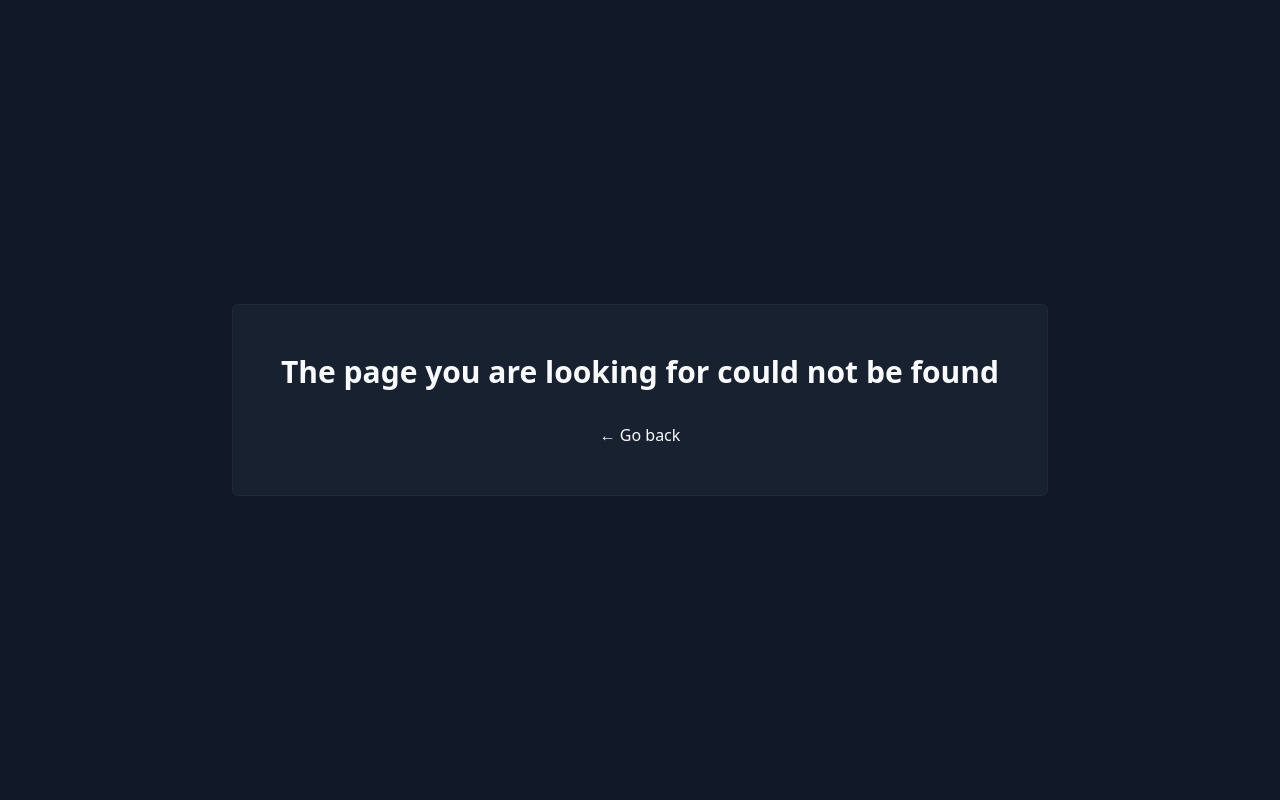
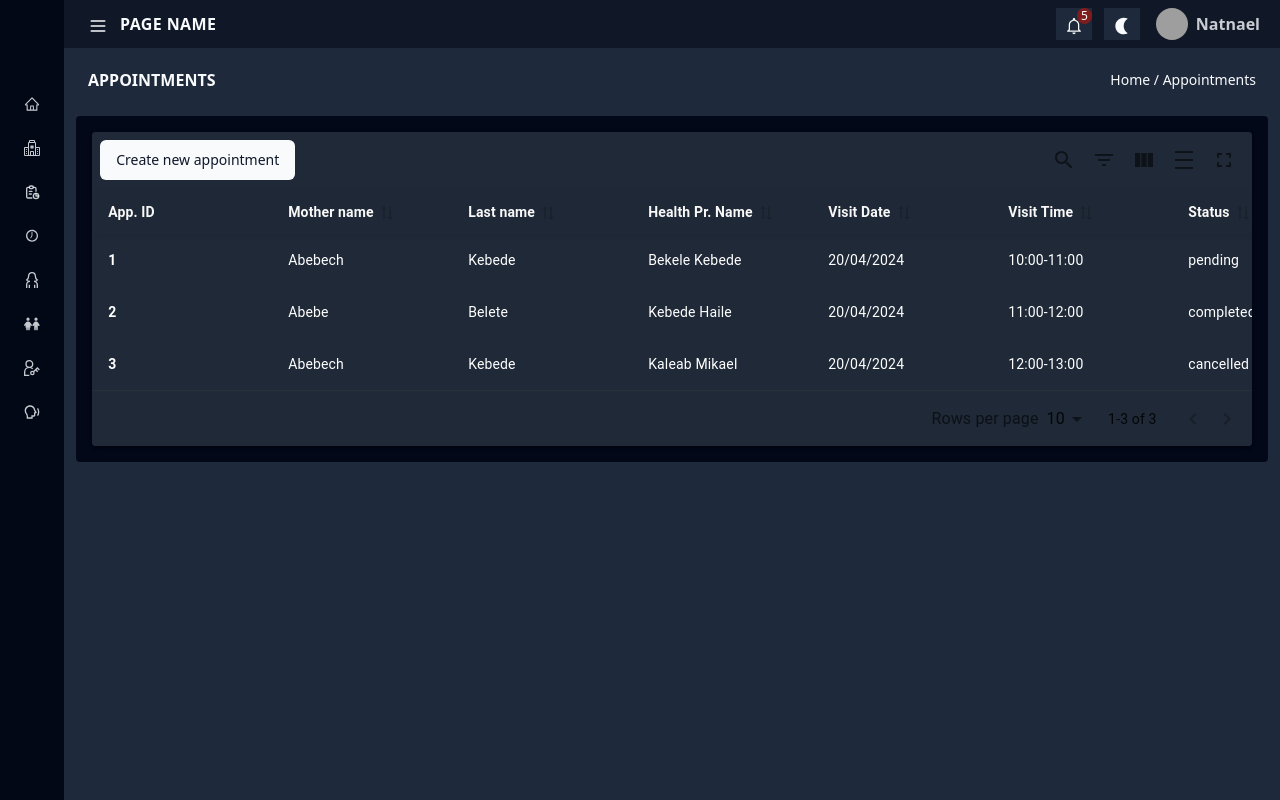
Before and after one commit to Final-Project-SE/infant-immunization-dashboard, a React (Vite) app: page /appointments in a window 1280 px wide. Built offline with nearby package versions, Linux system fonts and the light colour scheme; grey boxes are pictures that could not be loaded.

Commit message:
update: minor changes

```diff
--- a/src/App.tsx
+++ b/src/App.tsx
@@ -31,6 +31,7 @@ import { QueryClient, QueryClientProvider } from "@tanstack/react-query";
 // Style imports
 import "./styles/globals.css";
 import PageNotFound from "./pages/page-not-found";
+import AppointmentsPage from "./pages/appointments";
 
 // Create a client
 const queryClient = new QueryClient();
@@ -75,6 +76,7 @@ function App() {
                 />
                 <Route path="mothers" element={<MothersPage />} />
                 {/* <Route path="mothers/:id" element={<MotherDetailPage />} /> */}
+                <Route path="appointments" element={<AppointmentsPage />} />
                 <Route path="admins" element={<Admins />} />
                 <Route path="vaccines" element={<Vaccines />} />
                 <Route path="news" element={<News />} />
--- a/src/components/table-action/appointment-row-actions.tsx
+++ b/src/components/table-action/appointment-row-actions.tsx
@@ -23,7 +23,7 @@ export const RescheduleAppointment = ({ row }: { row: any }) => {
   return (
     <MenuItem
       key="edit"
-      onClick={() => navigate(`/health-professionals/${row.id}/edit`)}
+      onClick={() => {}}
       className="text-gray-600 flex items-center gap-2"
     >
       <Edit className="text-green-500 text-sm" /> Reschedule
```
